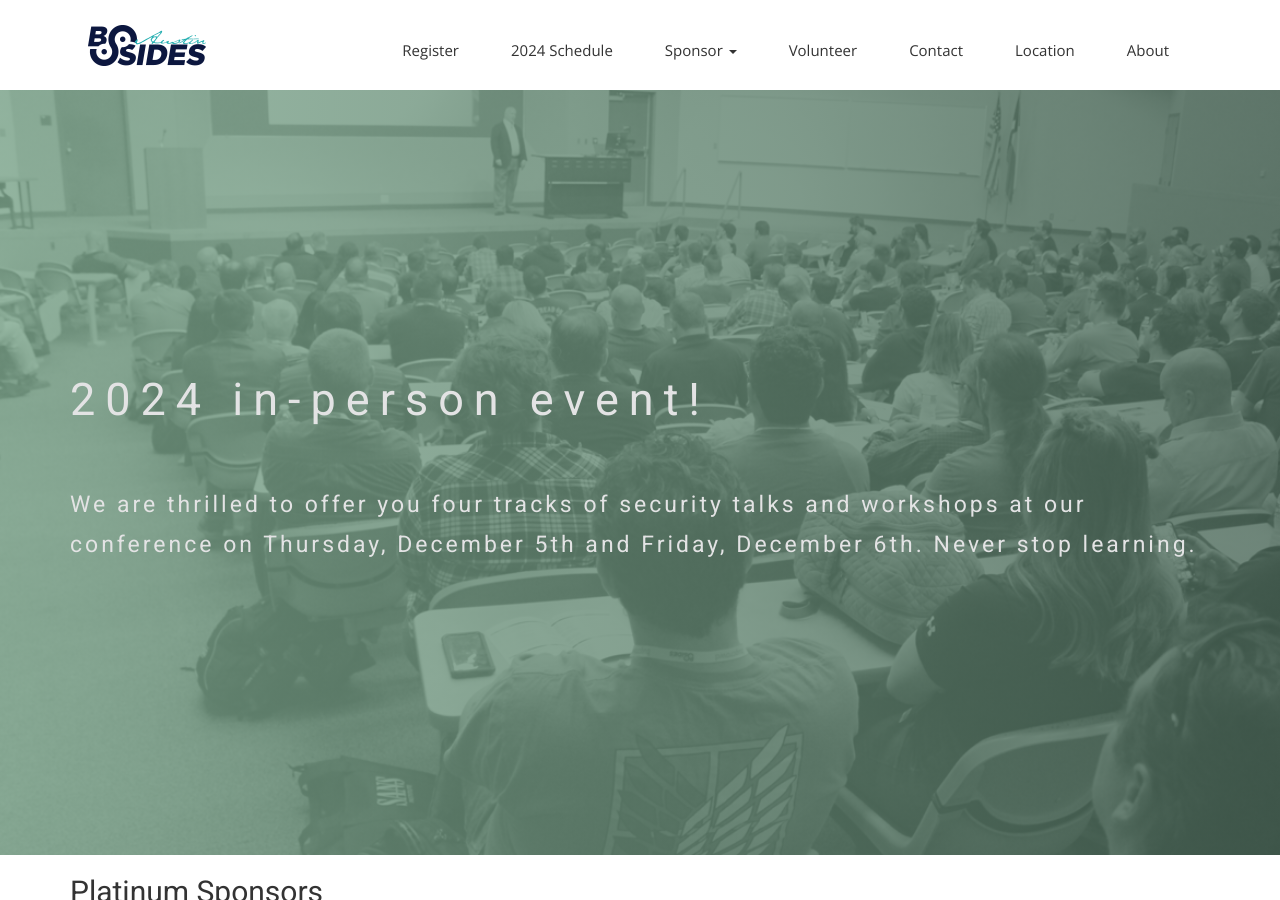
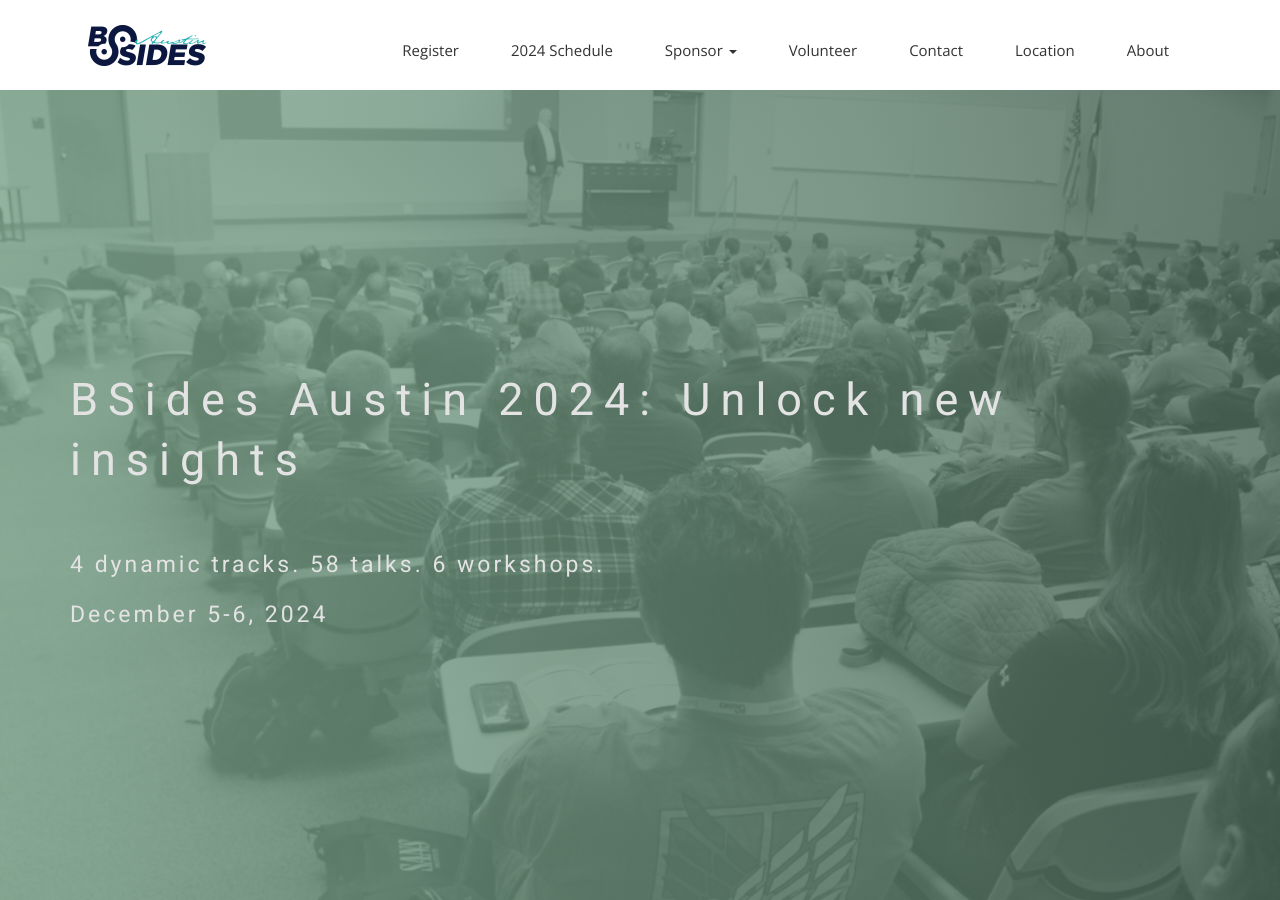
Before and after one commit to bsidesaustin/test, a Jekyll site: the page built from index.html, in a window 1280 px wide and 900 px high. Built offline with Jekyll 4.4.1, drawn with Linux system fonts in a browser that asks for light colours; nearby versions of some CDN libraries; some web fonts are replaced.

Commit message:
Update index.html

```diff
--- a/index.html
+++ b/index.html
@@ -10,8 +10,9 @@
     <div class="row">
       <div class="col-md-12">
         <div class="block">
-          <h1 class="animated fadeInUp"><br>2024 in-person event!</h1>
-          <p>We are thrilled to offer you four tracks of security talks and workshops at our conference on Thursday, December 5th and Friday, December 6th. Never stop learning.</p>
+          <h1 class="animated fadeInUp"><br>BSides Austin 2024: Unlock new insights</h1>
+          <p>4 dynamic tracks. 58 talks. 6 workshops.</p>
+          <p>December 5-6, 2024</p>
 
         </div>
       </div>
```
